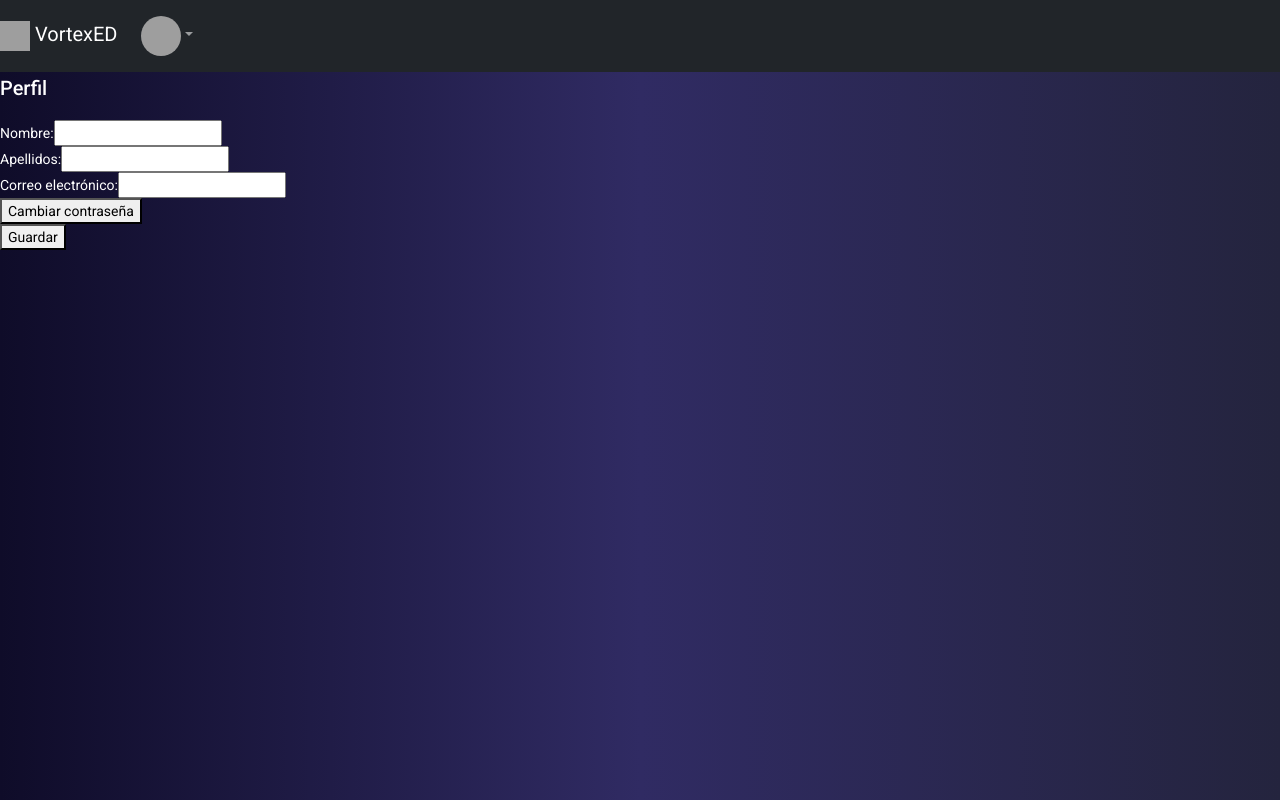
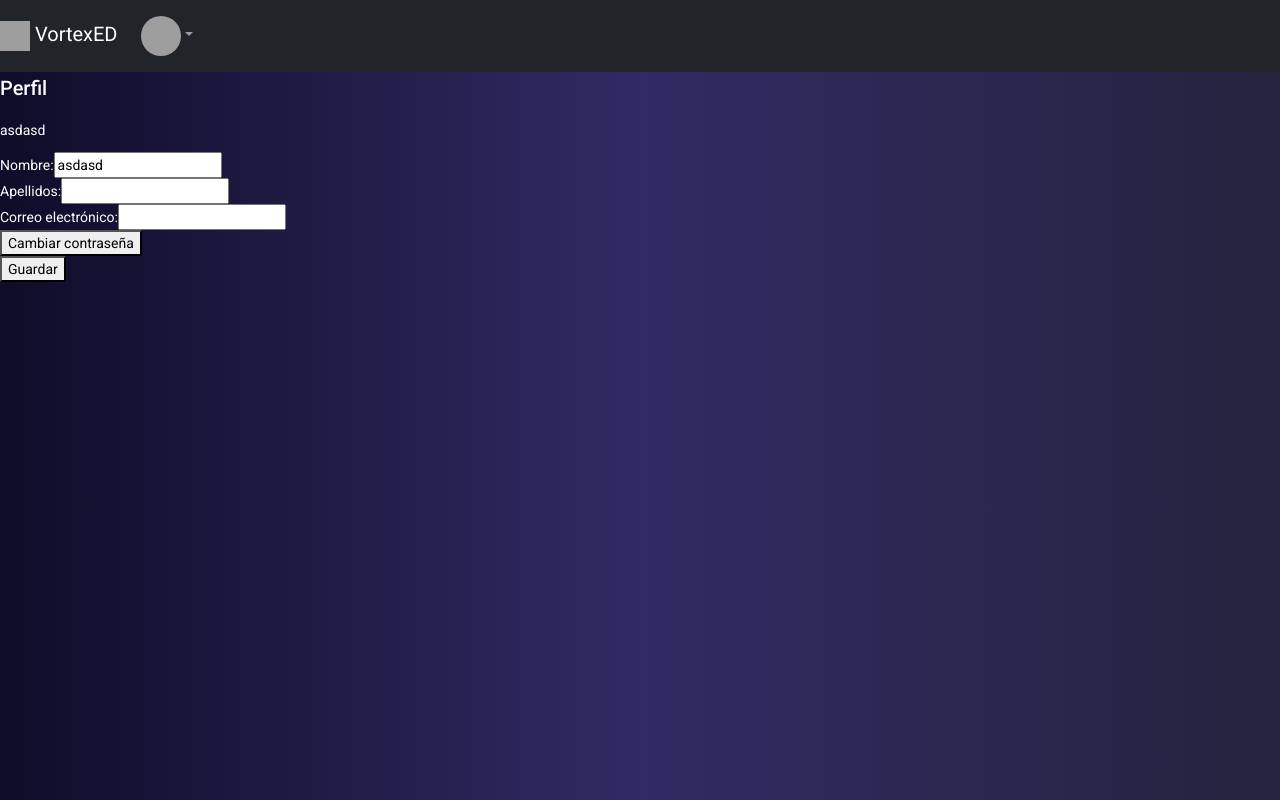
Before and after one commit to leonardowiesner/proyectoFinalGAMIFI-K, an Angular app in the folder Angular/proyectoFinal/: page /studentProfile in a window 1280 px wide. Built offline with nearby package versions, Linux system fonts and the light colour scheme; no server answers; grey boxes are pictures that could not be loaded.

Commit message:
No muestra datos de perfil pero si llegan en el log

```diff
--- a/Angular/proyectoFinal/src/app/paginas/pages.module.ts
+++ b/Angular/proyectoFinal/src/app/paginas/pages.module.ts
@@ -12,6 +12,8 @@ import { ChangePasswordDialogComponent } from './profile-student/change-password
 import { FormsModule } from '@angular/forms';
 import { RouterModule } from '@angular/router';
 import { MatDialogModule } from '@angular/material/dialog';
+import { CommonModule } from '@angular/common';
+
 
 @NgModule({
   declarations: [MainPageComponent, StudentPageComponent,TeacherPageComponent, ProfileTeacherComponent, ProfileStudentComponent, ChangePasswordDialogComponent  ],
@@ -21,6 +23,7 @@ import { MatDialogModule } from '@angular/material/dialog';
     FormsModule,
     RouterModule,
     MatDialogModule,
+    CommonModule
   ]
 })
 export class PagesModule { }
--- a/Angular/proyectoFinal/src/app/paginas/profile-student/profile-student.component.html
+++ b/Angular/proyectoFinal/src/app/paginas/profile-student/profile-student.component.html
@@ -1,5 +1,6 @@
-<div>
+<div *ngIf="student">
     <h2>Perfil</h2>
+    <p>{{student.nombre}}</p>
     <form>
       <div>
         <label>Nombre:</label>
@@ -14,7 +15,7 @@
         <input type="email" [(ngModel)]="student.email" name="email" required>
       </div>
       <div>
-         <button (click)="openChangePasswordDialog()">Cambiar contraseña</button>
+        <button (click)="openChangePasswordDialog()">Cambiar contraseña</button>
       </div>
       <button type="submit" (click)="save()">Guardar</button>
     </form>
--- a/Angular/proyectoFinal/src/app/paginas/profile-student/profile-student.component.ts
+++ b/Angular/proyectoFinal/src/app/paginas/profile-student/profile-student.component.ts
@@ -3,6 +3,7 @@ import { StudentData } from 'src/app/interfaces/alumnos-data.interface';
 import { StudentService } from 'src/app/services/student.service';
 import { MatDialog } from '@angular/material/dialog';
 import { ChangePasswordDialogComponent } from './change-password-dialog/change-password-dialog.component';
+
 
 @Component({
   selector: 'app-profile-student',
@@ -16,14 +17,18 @@ export class ProfileStudentComponent implements OnInit {
     private studentService: StudentService,
     private dialog: MatDialog
   ) {
-    this.student = {id: 0, nick : "", nombre:"", apellidos:"", email:"", password:"",nacimiento: new Date }
+    this.student = {id: 0, nick : "", nombre:"asdasd", apellidos:"", email:"", password:"",nacimiento: new Date() }
   }
 
   ngOnInit(): void {
     this.studentService.getStudent().subscribe(student => {
+      console.log(student);
       this.student = student;
+
     });
+    console.log(this.student);
   }
+
   save() {
     this.studentService.saveUser(this.student).subscribe(() => {
       console.log('Usuario guardado');
```
Also changed, not shown: Angular/proyectoFinal/src/app/services/student.service.ts (line endings or trailing spaces).
